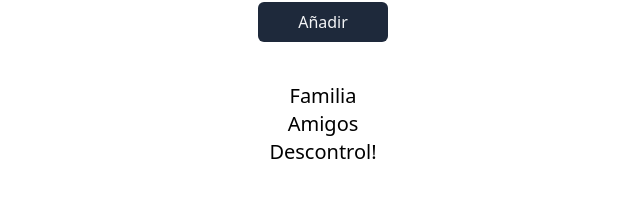
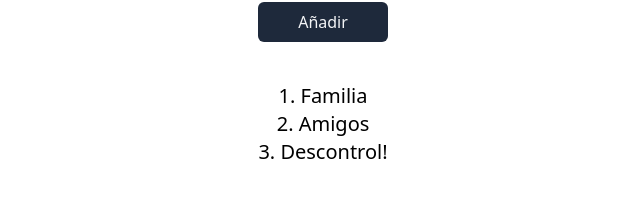
Before and after one commit to sanei1509/React, a React (Vite) app in the folder proyectos/gifs-app/: page / in a window 1280 px wide. Shown: the part 118-316 px from the top of the page, without its empty margins (317-957 px from the left). Built offline with nearby package versions, Linux system fonts and the light colour scheme.

Commit message:
fix problem of repetitive searches and unique key to the elements of the map

```diff
--- a/proyectos/gifs-app/src/AppContainer.jsx
+++ b/proyectos/gifs-app/src/AppContainer.jsx
@@ -14,10 +14,23 @@ export const AppContainer = () => {
     // setTemas([...temas, "Te Quiero!"]);
   };
 
+  // función añadir nuevos temas
+  const onNewTopic = (tema) => {
+    const temasToCompare = temas.map((tema) => {
+      return tema.toLowerCase();
+    });
+    if (temasToCompare.includes(tema)) {
+      alert("Ya has buscado este tema antes");
+      return;
+    } // si el tema ya existe no lo añadimos
+
+    setTemas([tema, ...temas]);
+  };
+
   return (
     <div className="max-w-4xl m-auto content-center text-center mt-4">
       <h1 className="text-3xl font-mono">Busca tus gifs favoritos aqui !</h1>
-      <AddTopic setTemas={setTemas} añadidos={temas} />
+      <AddTopic onNewTopic={onNewTopic} />
       {/* INPUT DE BUSQUEDA */}
 
       {/* LISTAMOS TODOS LOS GIF CORRESPONDIENTES A LA BUSQUEDA */}
@@ -30,10 +43,16 @@ export const AppContainer = () => {
         Añadir
       </button>
       {/* LISTADO */}
-      <ol className="mt-10">
-        {temas.map((tema) => {
+      <ol className="flex-row mt-10 justify-start">
+        {temas.map((tema, i) => {
           return (
-            <li className="font-extra-bold font-medium text-xl">{tema}</li>
+            <li
+              key={tema}
+              className="content-center font-extra-bold font-medium text-xl"
+            >
+              {Number(temas.indexOf(tema) + 1) + "." + " "}
+              {tema}
+            </li>
           );
         })}
       </ol>
--- a/proyectos/gifs-app/src/components/AddTopic.jsx
+++ b/proyectos/gifs-app/src/components/AddTopic.jsx
@@ -1,6 +1,6 @@
 import { useState } from "react";
 
-export const AddTopic = ({ setTemas, añadidos }) => {
+export const AddTopic = ({ onNewTopic }) => {
   // estado del input & handler
   const [inputValue, setInputValue] = useState("");
 
@@ -14,8 +14,10 @@ export const AddTopic = ({ setTemas, añadidos }) => {
     // setInputValue([...añadidos, inputValue]);
     if (inputValue.trim().length < 2) return;
 
-    setTemas([...añadidos, inputValue]);
+    // setTemas([inputValue, ...añadidos]); esta función la vamos a realizar en main function
+    onNewTopic(inputValue);
     // dejo la función limpia para cuando se vuelva a ejecutar
+    // no olvidemos que le seteamos el valor al contenido por atributos al input
     setInputValue("");
   };
 
@@ -23,6 +25,7 @@ export const AddTopic = ({ setTemas, añadidos }) => {
     <div>
       <form onSubmit={handleSubmit}>
         <input
+          value={inputValue}
           className="border-2 border-gray-300 bg-white h-10 px-5 pr-16 mt-5 rounded-lg text-sm focus:outline-none"
           type="text"
           placeholder="Busca tus gifs por temas"
```
